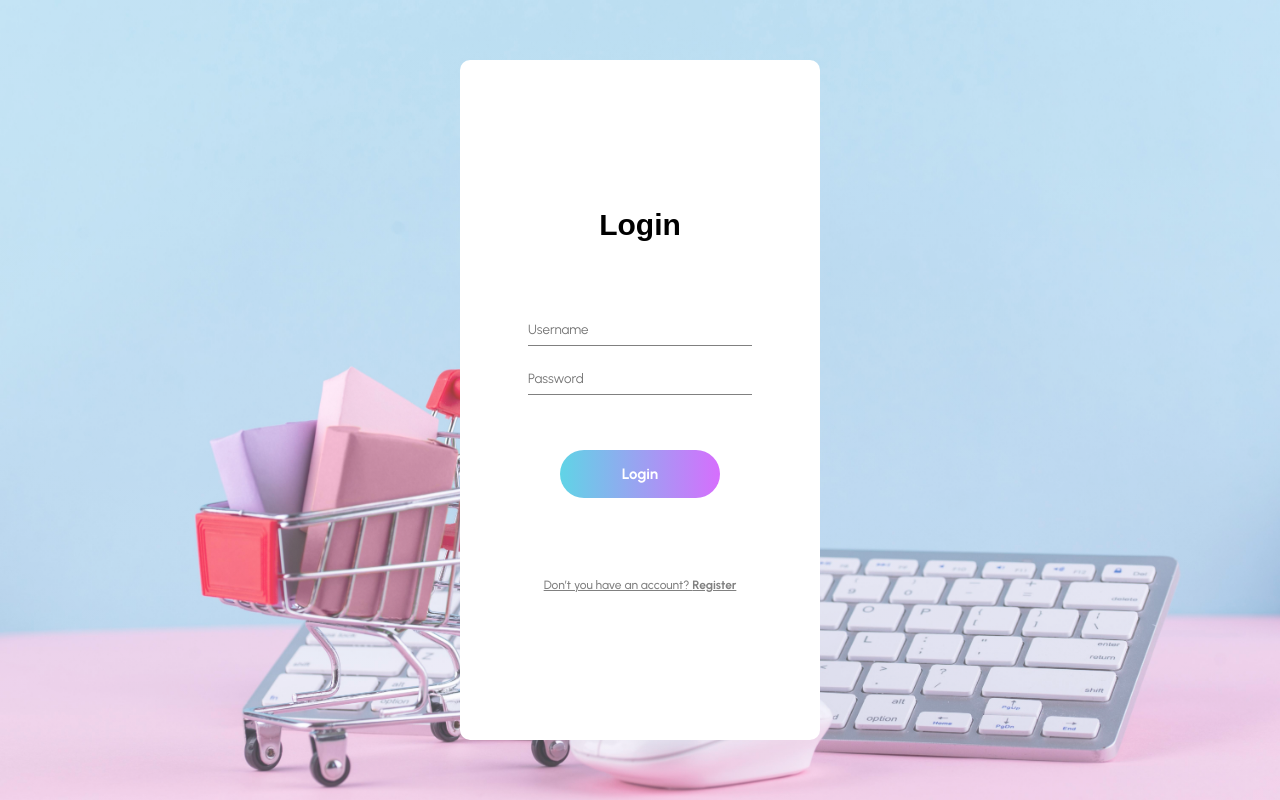
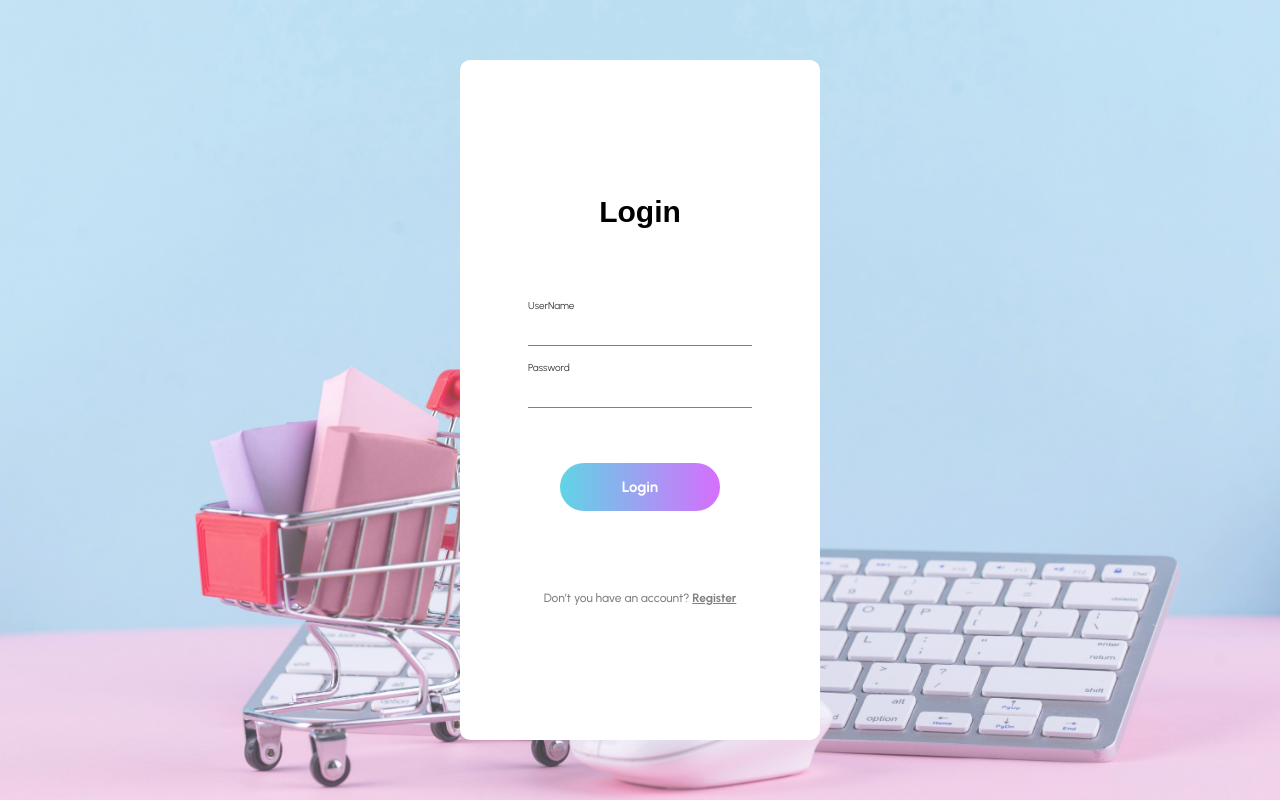
Before and after one commit to VishalChoudhary/ecommerce, a React (Create React App) app in the folder client/: page /login in a window 1280 px wide. Built offline with nearby package versions, Linux system fonts and the light colour scheme; a web font is replaced by a local one.

Commit message:
login fix

```diff
--- a/client/src/pages/Login.jsx
+++ b/client/src/pages/Login.jsx
@@ -126,26 +126,18 @@ const Login = () => {
             <Title>Login</Title>
             <Form>
                 <Box>
-                    <Input
-                    type="text"
-                    placeholder="Username"
-                    onChange={(e) => setUserName(e.target.value)}
-                    />
+                    <PlaceholderText>UserName</PlaceholderText>
+                    <Input type='text' onChange={(e)=>setUserName(e.target.value)}/>
                 </Box>
                 <Box>
-                    <Input
-                    type='password'
-                    placeholder="Password"
-                    onChange={(e) => setPassword(e.target.value)}
-                    />
+                    <PlaceholderText>Password</PlaceholderText>
+                    <Input type='password' onChange={(e)=>setPassword(e.target.value)}/>
                 </Box>
                 <Button onClick={handleClick} disabled={isFetching}>Login</Button>
                 {error && <Error>Something went wrong!</Error>}
                 <FooterBox>
-                <Link>
-                    <PlaceholderText style={{fontSize: "12px", color:"gray", fontWeight:"500",}}>Don’t you have an account? </PlaceholderText>
-                </Link>
-                <Link>Register</Link>
+                <PlaceholderText style={{fontSize: "12px", color:"gray", fontWeight:"500",}}>Don’t you have an account? </PlaceholderText>
+                <Link href='/register'>Register</Link>
                 </FooterBox>
             </Form>
         </Wrapper>
```
